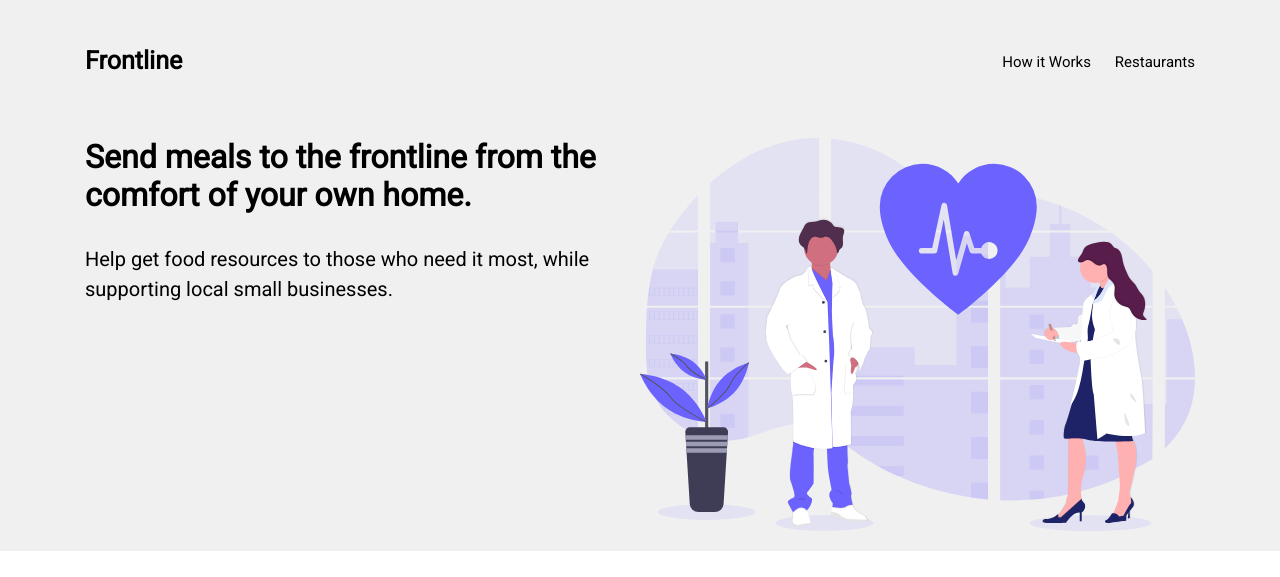
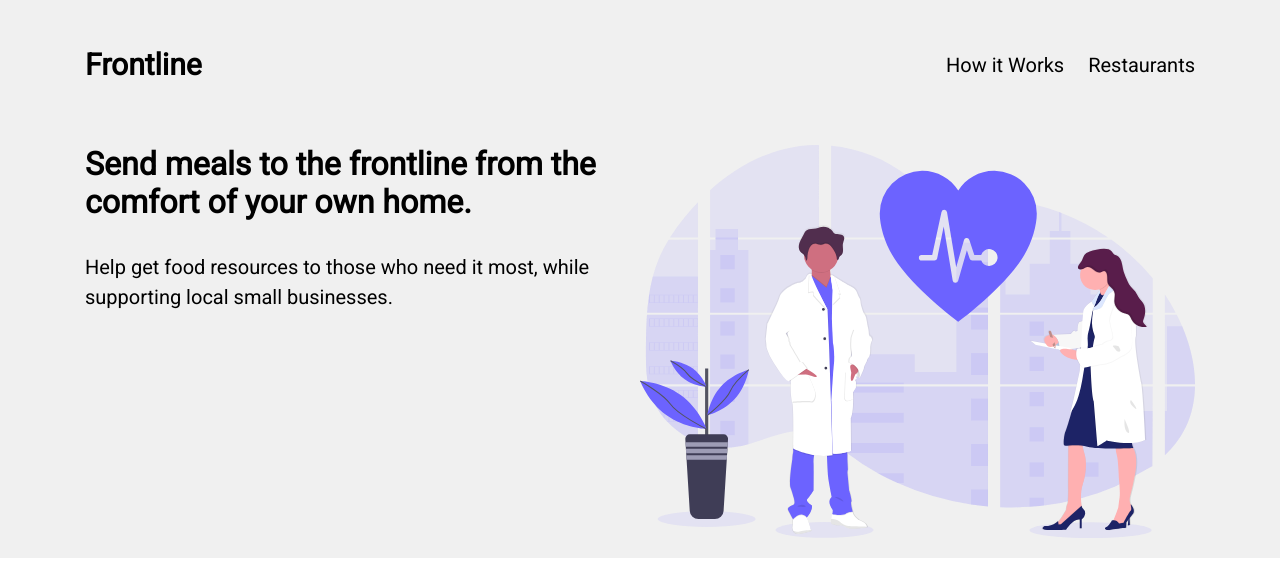
Before and after one commit to dyl10s/frontline-website, a plain HTML site: page index.html in a window 1280 px wide. Shown: the top 577 px of the page. Drawn offline with nearby package versions, Linux system fonts and the light colour scheme.

Commit message:
Made font a little bigger

```diff
--- a/site.css
+++ b/site.css
@@ -12,7 +12,7 @@ body{
     color: black;
     font-weight: bolder;
     display: inline-block;
-    font-size: 25px;
+    font-size: 30px;
     cursor: pointer;
     margin-top: -8px;
 }
@@ -22,7 +22,7 @@ body{
     display: inline-block;
     padding-left: 20px;
     cursor: pointer;
-    font-size: 15px;
+    font-size: 20px;
     font-weight: lighter;
 }
 
```
